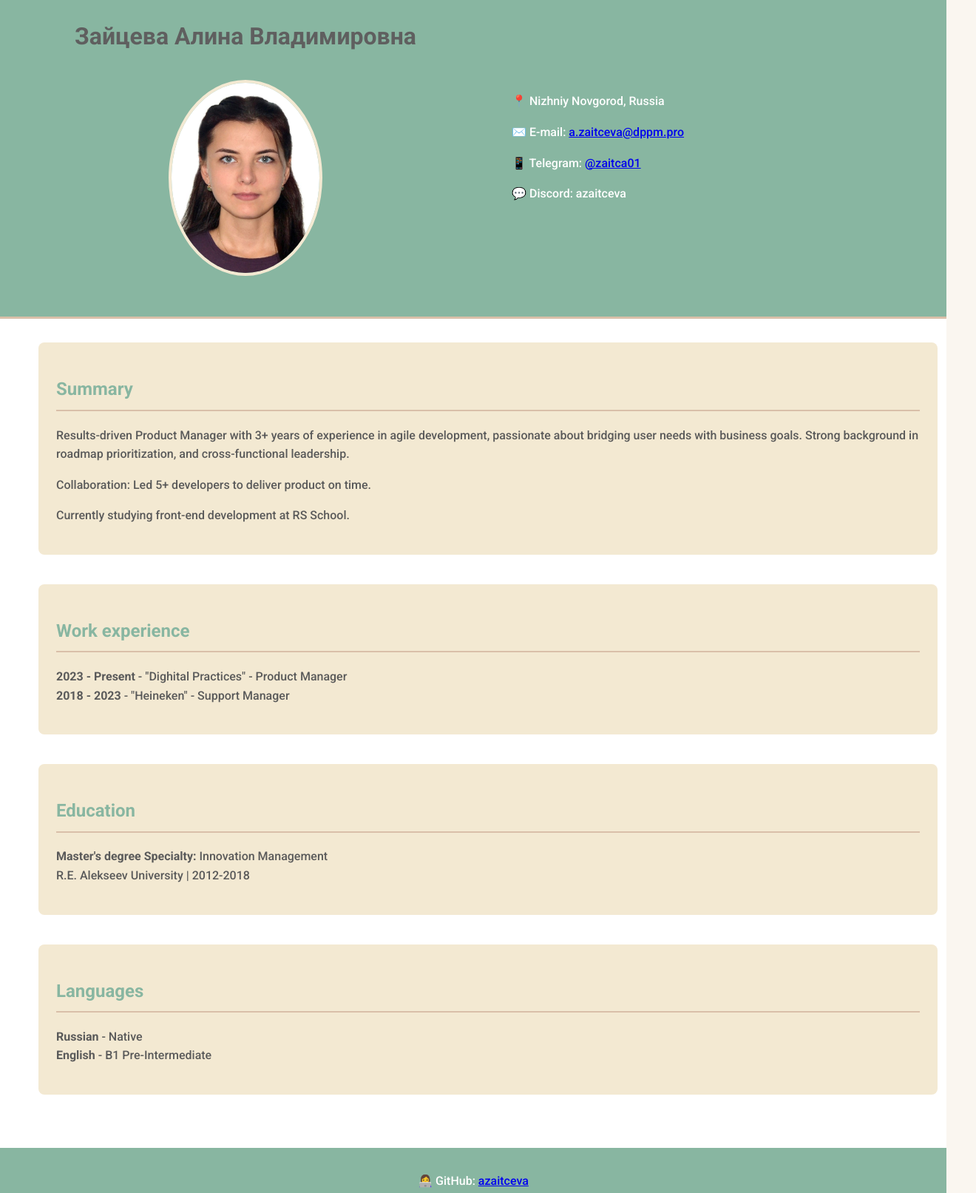
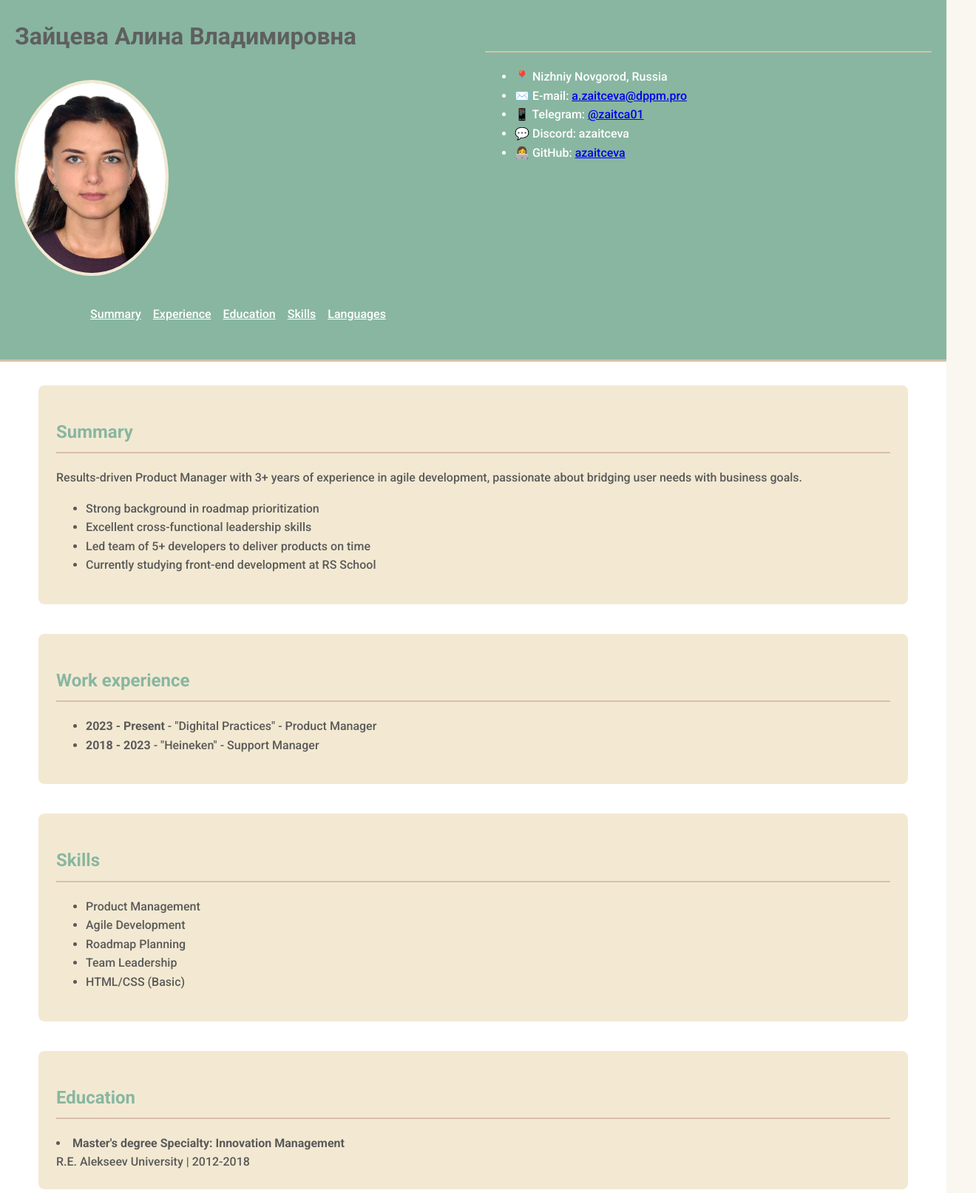
Before and after one commit to azaitceva/rsschool-cv, a plain HTML site: page index.html in a window 1280 px wide. Shown: the part 29-1642 px from the top of the page at 74% size, 1320 px wide, since content can reach past the window. Drawn offline with Linux system fonts and the light colour scheme.

Commit message:
style: corrected style7

```diff
--- a/css/style.css
+++ b/css/style.css
@@ -21,6 +21,7 @@ body {
   margin: 0 auto;    /* Автоматические отступы по бокам (центрирование) */
   width: 100%;       /* На всю доступную ширину */
   padding: 0 20px;   /* Отступы внутри контейнера (опционально) */
+  box-sizing: border-box;
 }
 
 .header {
@@ -33,13 +34,12 @@ body {
   display: flex;
   flex-wrap: wrap;
   gap: 2rem;
-  align-items: center;
+  align-items: flex-start;
 }
 
 .header-left {
   flex: 1;
   min-width: 300px;
-  text-align: center;
 }
 
 .header-right {
@@ -53,9 +53,9 @@ body {
    margin: 1rem 0;
 }
 .contacts {
-    text-align: left;
+  text-align: left;
   padding: 1rem;
-  }
+}
   /* Навигация */
 .nav-list {
   display: flex;
@@ -94,7 +94,7 @@ section {
   background-color: #88B6A1;
   color: white;
   text-align: center;
-  padding: 1rem;
+  padding: 1.5rem 0;
 }
 .footer img {
   max-height: 50px;
--- a/index.html
+++ b/index.html
@@ -17,14 +17,28 @@
         <div class="header-left">
          <h1>Зайцева Алина Владимировна</h1>
          <img class="profile-img" src="./img/Фото.jpg" alt="Фото Зайцевой А.В.">
-    </div>
+
+         <!-- Навигация -->
+          <nav class="main-nav">
+            <ul class="nav-list">
+              <li class="nav-item"><a href="#summary" class="nav-link">Summary</a></li>
+              <li class="nav-item"><a href="#work-experience" class="nav-link">Experience</a></li>
+              <li class="nav-item"><a href="#education" class="nav-link">Education</a></li>
+              <li class="nav-item"><a href="#skills" class="nav-link">Skills</a></li>
+              <li class="nav-item"><a href="#languages" class="nav-link">Languages</a></li>
+            </ul>
+          </nav>
+        </div>
+
         <div class="header-right">
-           <div class="contacts">
-            <p>📍 Nizhniy Novgorod, Russia</p>
-            <p>✉️ E-mail: <a href="mailto:a.zaitceva@dppm.pro">a.zaitceva@dppm.pro</a></p>
-            <p>📱 Telegram: <a href="https://t.me/zaitca01" target="_blank">@zaitca01</a></p>
-            <p>💬 Discord: azaitceva</p>
-          </div>
+              <h2 class="contacts-title">Contacts</h2>
+          <ul class="contacts-list">
+            <li class="contact-item">📍 Nizhniy Novgorod, Russia</li>
+            <li class="contact-item">✉️ E-mail: <a href="mailto:a.zaitceva@dppm.pro" class="contact-link">a.zaitceva@dppm.pro</a></li>
+            <li class="contact-item">📱 Telegram: <a href="https://t.me/zaitca01" target="_blank" rel="noopener noreferrer" class="contact-link">@zaitca01</a></li>
+            <li class="contact-item">💬 Discord: azaitceva</li>
+            <li class="contact-item">👩‍💻 GitHub: <a href="https://github.com/azaitceva" target="_blank" rel="noopener noreferrer" class="contact-link">azaitceva</a></li>
+          </ul>
         </div>
       </div>
     </div>
@@ -33,46 +47,71 @@
   <!-- Опыт и прочее -->
  <main class="main">
     <div class="container">
-        <section id="summary">
-          <h2>Summary</h2>
-          <p>Results-driven Product Manager with 3+ years of experience in agile  development, passionate about bridging user needs with business goals. Strong background in roadmap prioritization, and cross-functional leadership. <br>
-          <p>Collaboration: Led 5+ developers to deliver product on time.</p>
-          <p>Currently studying front-end development at RS School.</p>
+        <section id="summary" class="section">
+          <h2 class="section-title">Summary</h2>
+          <div class="section-content">
+          <p>Results-driven Product Manager with 3+ years of experience in agile  development, passionate about bridging user needs with business goals.
+              <ul class="summary-list">
+                <li>Strong background in roadmap prioritization</li>
+                <li>Excellent cross-functional leadership skills</li>
+                <li>Led team of 5+ developers to deliver products on time</li>
+                <li>Currently studying front-end development at RS School</li>
+              </ul>
+            </div>
         </section>
 
-        <section id="work-experience">
-          <h2>Work experience</h2>
-          <p>
-          <strong> 2023 - Present </strong> - "Dighital Practices" - Product Manager <br>
-          <strong> 2018 - 2023 </strong> - "Heineken" - Support Manager
-          </p>
-        </section>
-        <section id="education">
-           <h2>Education</h2>
-           <p>
-           <strong>Master's degree Specialty:</strong> Innovation Management <br>
-        R.E. Alekseev University | 2012-2018
-          </p>
+        <section id="work-experience" class="section">
+          <h2 class="section-title">Work experience</h2>
+           <ul class="experience-list">
+            <li>
+            <strong> 2023 - Present </strong> - "Dighital Practices" - Product Manager
+            </li>
+            <li>
+            <strong> 2018 - 2023 </strong> - "Heineken" - Support Manager
+            </li>
+           </ul>
         </section>
 
-        <section id="languages">
-           <h2>Languages</h2>
-           <p>
-           <strong>Russian</strong> - Native<br>
-           <strong>English</strong> - B1 Pre-Intermediate
-           </p>
+        <section id="skills" class="section">
+          <h2 class="section-title">Skills</h2>
+          <ul class="skills-list">
+            <li>Product Management</li>
+            <li>Agile Development</li>
+            <li>Roadmap Planning</li>
+            <li>Team Leadership</li>
+            <li>HTML/CSS (Basic)</li>
+          </ul>
+        </section>
+
+        <section id="education" class="section">
+           <h2 class="section-title">Education</h2>
+          <ul class="education-list"></ul>
+           <li>
+           <strong>Master's degree Specialty: Innovation Management </strong><br>
+        R.E. Alekseev University | 2012-2018
+           </li>
+          </ul>
+        </section>
+
+        <section id="languages" class="section">
+           <h2 class="section-title">Languages</h2>
+           <ul class="languages-list">
+          <li> <strong>Russian</strong> - Native<br> </li>
+           <li><strong>English</strong> - B1 Pre-Intermediate </li>
+           </ul>
         </section>
     </div>
   </main>
 
   <!-- Лого школы -->
   <footer class="footer">
-    <p>👩‍💻 GitHub: <a href="https://github.com/azaitceva" target="_blank">azaitceva</a></p>
+    <div class="container">
+     <a href="https://github.com/azaitceva" target="_blank">azaitceva</a></p>
     <div class="container">
        <a href="https://rs.school/courses/javascript-ru">
        <img src="./img/rs-school-logo.svg" alt="school logo">
        </a>
-       <p>2025</p>
+        <p class="footer-year">2025</p>
     </div>
   </footer>
 </body>
```
